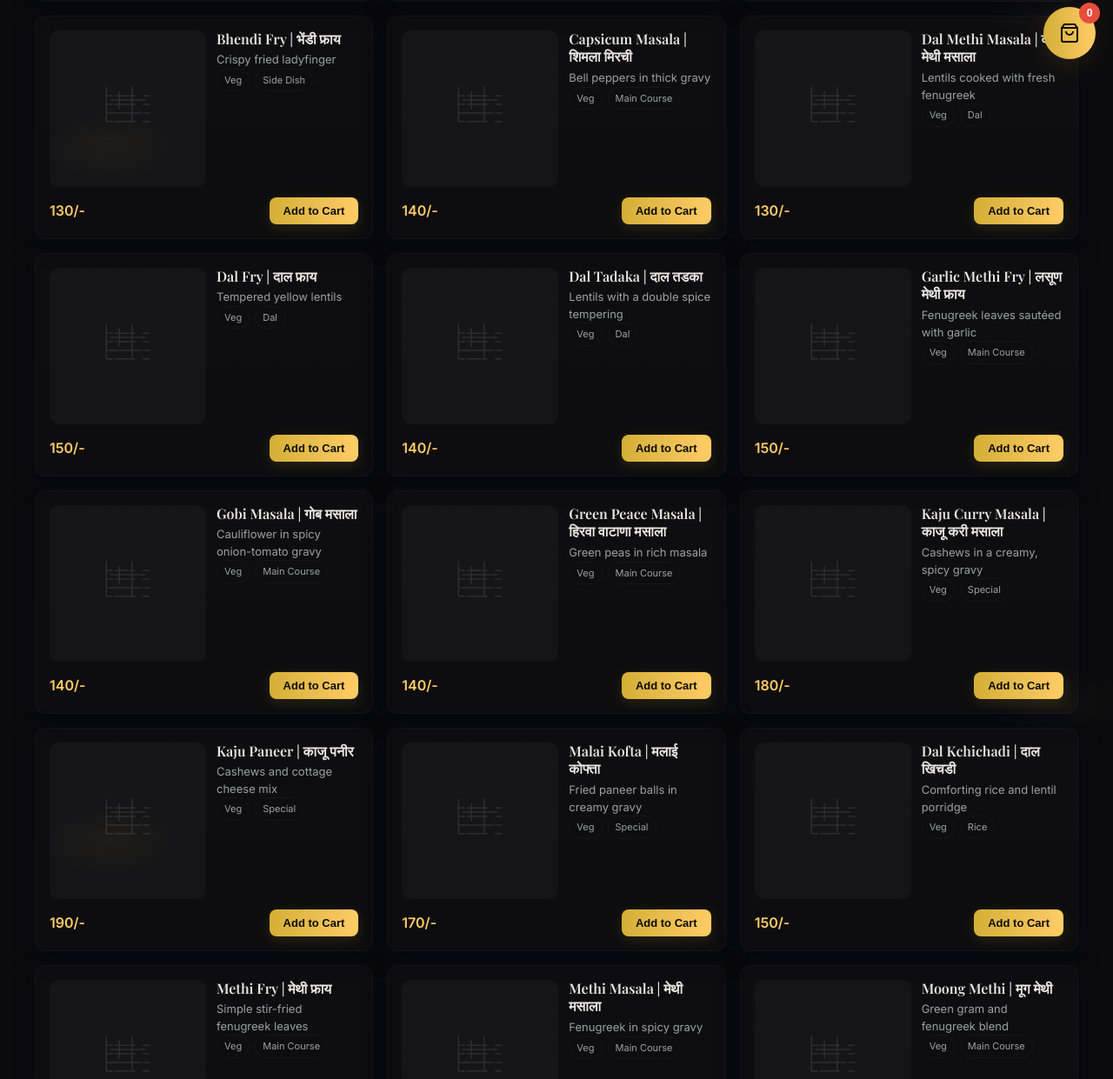
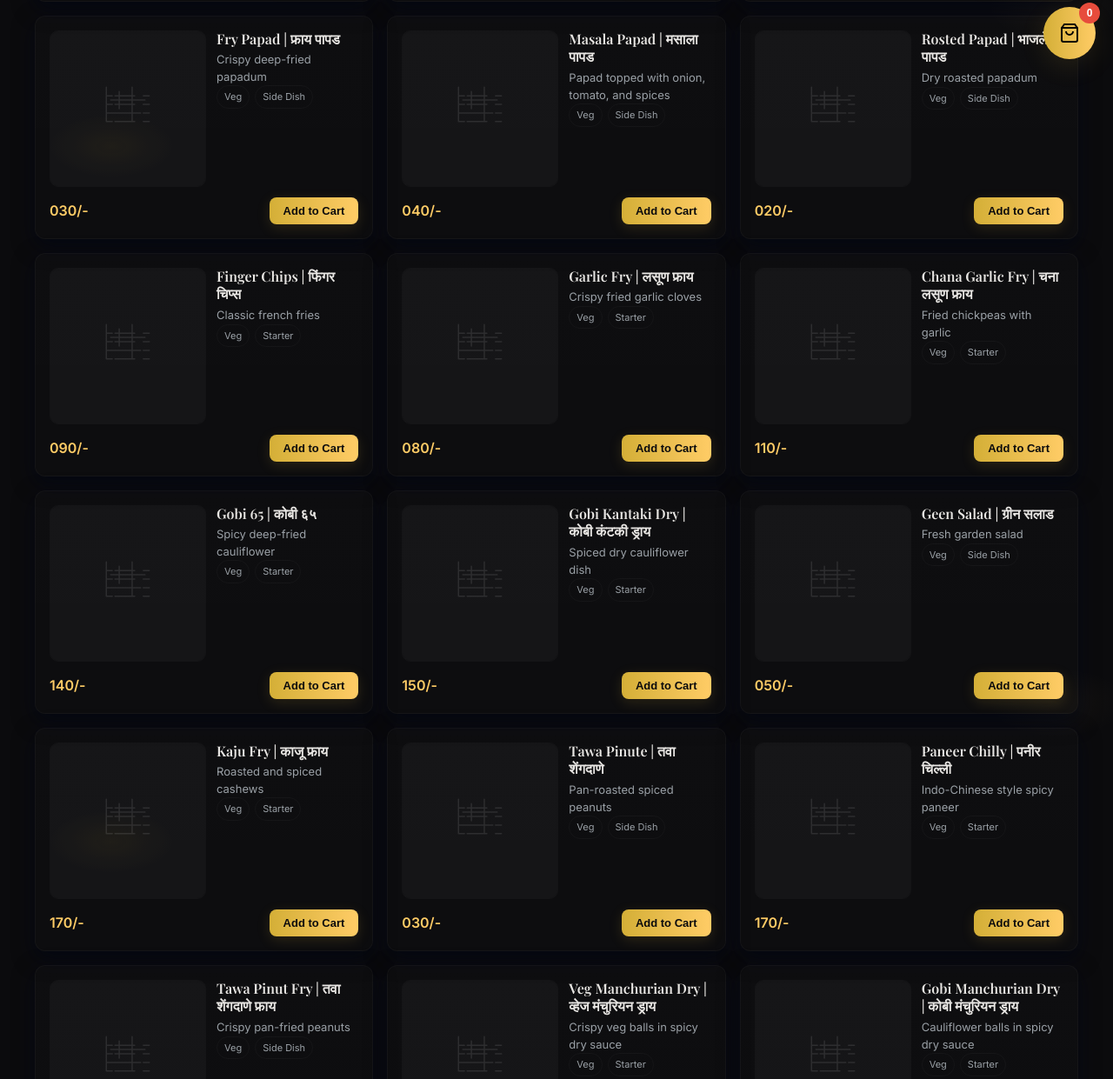
Before and after one commit to MenuSpeak/Hotel-JP-2277, a plain HTML site: page index.html in a window 1280 px wide. Shown: the part 712-1953 px from the top of the page at 87% size. Drawn offline with nearby package versions, Linux system fonts and the light colour scheme.

Commit message:
Update index.html

```diff
--- a/index.html
+++ b/index.html
@@ -1197,12 +1197,12 @@
 
    <div class="tabs-scroll">
 <button class="tab active" data-cat="all">🍽️ All Items</button>
+<button class="tab" data-cat="स्टार्टर्स / स्नॅक्स">🍟 Starters & Snacks</button>
 <button class="tab" data-cat="व्हेज">🥦 Veg Main Course</button>
 <button class="tab" data-cat="नॉनव्हेज">🍗 Non-Veg Special</button>
 <button class="tab" data-cat="थाळी">🍱 Special Thali</button>
 <button class="tab" data-cat="राईस">🍚 Rice & Biryani</button>
 <button class="tab" data-cat="रोटी / भाकरी">🫓 Roti & Bhakri</button>
-<button class="tab" data-cat="स्टार्टर्स / स्नॅक्स">🍟 Starters & Snacks</button>
                 </div>
                 </div>
             </div>
@@ -1347,6 +1347,33 @@
     <script>
         // Menu Data - FIXED VERSION
         const data = [
+
+{"id": 82, "cat": "स्टार्टर्स / स्नॅक्स", "name": "Chilly Pakoda | मिरची भजे", "price": "090/-", "desc": "Spicy green chili fritters", "tags": ["Veg", "Starter"], "img": "img/chilly_pakoda.jpeg"},
+{"id": 83, "cat": "स्टार्टर्स / स्नॅक्स", "name": "Onion Pakoda | कांदा भजे", "price": "090/-", "desc": "Crispy onion fritters", "tags": ["Veg", "Starter"], "img": "img/onion_pakoda.jpeg"},
+{"id": 84, "cat": "स्टार्टर्स / स्नॅक्स", "name": "Mix Pakoda | मिक्स भजे", "price": "100/-", "desc": "Assorted vegetable fritters", "tags": ["Veg", "Starter"], "img": "img/mix_pakoda.jpeg"},
+{"id": 85, "cat": "स्टार्टर्स / स्नॅक्स", "name": "Fry Papad | फ्राय पापड", "price": "030/-", "desc": "Crispy deep-fried papadum", "tags": ["Veg", "Side Dish"], "img": "img/fry_papad.jpeg"},
+{"id": 86, "cat": "स्टार्टर्स / स्नॅक्स", "name": "Masala Papad | मसाला पापड", "price": "040/-", "desc": "Papad topped with onion, tomato, and spices", "tags": ["Veg", "Side Dish"], "img": "img/masala_papad.jpeg"},
+{"id": 87, "cat": "स्टार्टर्स / स्नॅक्स", "name": "Rosted Papad | भाजलेला पापड", "price": "020/-", "desc": "Dry roasted papadum", "tags": ["Veg", "Side Dish"], "img": "img/roasted_papad.jpeg"},
+{"id": 88, "cat": "स्टार्टर्स / स्नॅक्स", "name": "Finger Chips | फिंगर चिप्स", "price": "090/-", "desc": "Classic french fries", "tags": ["Veg", "Starter"], "img": "img/finger_chips.jpeg"},
+{"id": 89, "cat": "स्टार्टर्स / स्नॅक्स", "name": "Garlic Fry | लसूण फ्राय", "price": "080/-", "desc": "Crispy fried garlic cloves", "tags": ["Veg", "Starter"], "img": "img/garlic_fry.jpeg"},
+{"id": 90, "cat": "स्टार्टर्स / स्नॅक्स", "name": "Chana Garlic Fry | चना लसूण फ्राय", "price": "110/-", "desc": "Fried chickpeas with garlic", "tags": ["Veg", "Starter"], "img": "img/chana_garlic_fry.jpeg"},
+{"id": 91, "cat": "स्टार्टर्स / स्नॅक्स", "name": "Gobi 65 | कोबी ६५", "price": "140/-", "desc": "Spicy deep-fried cauliflower", "tags": ["Veg", "Starter"], "img": "img/gobi_65.jpeg"},
+{"id": 92, "cat": "स्टार्टर्स / स्नॅक्स", "name": "Gobi Kantaki Dry | कोबी कंटकी ड्राय", "price": "150/-", "desc": "Spiced dry cauliflower dish", "tags": ["Veg", "Starter"], "img": "img/gobi_kantaki.jpeg"},
+{"id": 93, "cat": "स्टार्टर्स / स्नॅक्स", "name": "Geen Salad | ग्रीन सलाड", "price": "050/-", "desc": "Fresh garden salad", "tags": ["Veg", "Side Dish"], "img": "img/green_salad.jpeg"},
+{"id": 94, "cat": "स्टार्टर्स / स्नॅक्स", "name": "Kaju Fry | काजू फ्राय", "price": "170/-", "desc": "Roasted and spiced cashews", "tags": ["Veg", "Starter"], "img": "img/kaju_fry.jpeg"},
+{"id": 95, "cat": "स्टार्टर्स / स्नॅक्स", "name": "Tawa Pinute | तवा शेंगदाणे", "price": "030/-", "desc": "Pan-roasted spiced peanuts", "tags": ["Veg", "Side Dish"], "img": "img/tawa_peanut.jpeg"},
+{"id": 96, "cat": "स्टार्टर्स / स्नॅक्स", "name": "Paneer Chilly | पनीर चिल्ली", "price": "170/-", "desc": "Indo-Chinese style spicy paneer", "tags": ["Veg", "Starter"], "img": "img/paneer_chilly.jpeg"},
+{"id": 97, "cat": "स्टार्टर्स / स्नॅक्स", "name": "Tawa Pinut Fry | तवा शेंगदाणे फ्राय", "price": "040/-", "desc": "Crispy pan-fried peanuts", "tags": ["Veg", "Side Dish"], "img": "img/tawa_peanut_fry.jpeg"},
+{"id": 98, "cat": "स्टार्टर्स / स्नॅक्स", "name": "Veg Manchurian Dry | व्हेज मंचुरियन ड्राय", "price": "150/-", "desc": "Crispy veg balls in spicy dry sauce", "tags": ["Veg", "Starter"], "img": "img/veg_manchurian.jpeg"},
+{"id": 99, "cat": "स्टार्टर्स / स्नॅक्स", "name": "Gobi Manchurian Dry | कोबी मंचुरियन ड्राय", "price": "150/-", "desc": "Cauliflower balls in spicy dry sauce", "tags": ["Veg", "Starter"], "img": "img/gobi_manchurian.jpeg"},
+{"id": 100, "cat": "स्टार्टर्स / स्नॅक्स", "name": "Green Peace Fry | हिरवा वाटाणा फ्राय", "price": "080/-", "desc": "Crispy fried green peas", "tags": ["Veg", "Starter"], "img": "img/green_peas_fry.jpeg"},
+{"id": 101, "cat": "स्टार्टर्स / स्नॅक्स", "name": "Green Chilly Fry | हिरवी मिरची फ्राय", "price": "040/-", "desc": "Fried salted green chilies", "tags": ["Veg", "Side Dish"], "img": "img/green_chilly_fry.jpeg"},
+{"id": 102, "cat": "स्टार्टर्स / स्नॅक्स", "name": "Paneer Pakoda | पनीर पकोडा", "price": "150/-", "desc": "Soft paneer fritters", "tags": ["Veg", "Starter"], "img": "img/paneer_pakoda.jpeg"},
+{"id": 103, "cat": "स्टार्टर्स / स्नॅक्स", "name": "Green Peace Rost | हिरवा वाटाणा भाजलेला", "price": "080/-", "desc": "Dry roasted green peas", "tags": ["Veg", "Side Dish"], "img": "img/green_peas_roast.jpeg"},
+
+
+
+
 {"id": 1, "cat": "व्हेज", "name": "Allo Masala | आलू मसाला", "price": "120/-", "desc": "Spiced potato curry", "tags": ["Veg", "Main Course"], "img": "img/allo_masala.jpeg"},
 {"id": 2, "cat": "व्हेज", "name": "Baingan Bharta | बैंगन भर्ता", "price": "140/-", "desc": "Smoky mashed eggplant with spices", "tags": ["Veg", "Main Course"], "img": "img/baingan_bharta.jpeg"},
 {"id": 3, "cat": "व्हेज", "name": "Baigan Masala | बैंगन मसाला", "price": "140/-", "desc": "Eggplant cooked in spicy masala", "tags": ["Veg", "Main Course"], "img": "img/baigan_masala.jpeg"},
@@ -1390,12 +1417,12 @@
 {"id": 41, "cat": "रोटी / भाकरी", "name": "Jawar Roti | ज्वार रोटी", "price": "015/-", "desc": "Healthy sorghum flatbread", "tags": ["Veg", "Roti"], "img": "img/jawar_roti.jpeg"},
 {"id": 42, "cat": "रोटी / भाकरी", "name": "Tandoor Roti | तंदूरी रोटी", "price": "015/-", "desc": "Classic clay oven bread", "tags": ["Veg", "Roti"], "img": "img/tandoor_roti.jpeg"},
 {"id": 43, "cat": "राईस", "name": "Masala Rice Full | राईस फुल", "price": "130/-", "desc": "Spiced rice (Full portion)", "tags": ["Veg", "Rice", "Full"], "img": "img/masala_rice_full.jpeg"},
-{"id": 44, "cat": "राईस", "name": "Masala Rice Half | मसाला राईस हाफ", "price": "080/-", "desc": "Spiced rice (Half portion)", "tags": ["Veg", "Rice", "Half"], "img": "img/masala_rice_half.jpeg"},
+{"id": 44, "cat": "राईस", "name": "Masala Rice Half | मसाला राईस हाफ", "price": "080/-", "desc": "Spiced rice (Half portion)", "tags": ["Veg", "Rice", "Half"], "img": "img/masala_rice_full.jpeg"},
 {"id": 45, "cat": "राईस", "name": "Veg Fried Rice | व्हेज फ्राईड राईस", "price": "140/-", "desc": "Stir-fried rice with vegetables", "tags": ["Veg", "Rice"], "img": "img/veg_fried_rice.jpeg"},
 {"id": 46, "cat": "राईस", "name": "Jeera Rice Full | जीरा राईस फुल", "price": "120/-", "desc": "Cumin flavored rice (Full portion)", "tags": ["Veg", "Rice", "Full"], "img": "img/jeera_rice_full.jpeg"},
-{"id": 47, "cat": "राईस", "name": "Jeera Rice Half | जीरा राईस हाफ", "price": "060/-", "desc": "Cumin flavored rice (Half portion)", "tags": ["Veg", "Rice", "Half"], "img": "img/jeera_rice_half.jpeg"},
+{"id": 47, "cat": "राईस", "name": "Jeera Rice Half | जीरा राईस हाफ", "price": "060/-", "desc": "Cumin flavored rice (Half portion)", "tags": ["Veg", "Rice", "Half"], "img": "img/jeera_rice_full.jpeg"},
 {"id": 48, "cat": "राईस", "name": "Steem Rice Full | स्टीम राईस फुल", "price": "100/-", "desc": "Plain steamed rice (Full portion)", "tags": ["Veg", "Rice", "Full"], "img": "img/steam_rice_full.jpeg"},
-{"id": 49, "cat": "राईस", "name": "Steem Rice Half | स्टीम राईस हाफ", "price": "050/-", "desc": "Plain steamed rice (Half portion)", "tags": ["Veg", "Rice", "Half"], "img": "img/steam_rice_half.jpeg"},
+{"id": 49, "cat": "राईस", "name": "Steem Rice Half | स्टीम राईस हाफ", "price": "050/-", "desc": "Plain steamed rice (Half portion)", "tags": ["Veg", "Rice", "Half"], "img": "img/steam_rice_full.jpeg"},
 {"id": 50, "cat": "राईस", "name": "Veg Biryani | व्हेज बिर्याणी", "price": "170/-", "desc": "Aromatic layered vegetable rice", "tags": ["Veg", "Rice", "Biryani"], "img": "img/veg_biryani.jpeg"},
 
 {"id": 51, "cat": "नॉनव्हेज", "name": "Boil Egg | बॉईल अंडा-2", "price": "030/-", "desc": "Two hard-boiled eggs", "tags": ["Non-Veg", "Egg"], "img": "img/boil_egg.jpeg"},
@@ -1412,9 +1439,9 @@
 {"id": 62, "cat": "नॉनव्हेज", "name": "Boil Chicken | चिकन बॉईल", "price": "150/-", "desc": "Simple boiled chicken with mild spices", "tags": ["Non-Veg", "Chicken"], "img": "img/boil_chicken.jpeg"},
 {"id": 63, "cat": "नॉनव्हेज", "name": "Chicken Curry | चिकन करी", "price": "140/-", "desc": "Traditional chicken gravy", "tags": ["Non-Veg", "Chicken", "Main Course"], "img": "img/chicken_curry.jpeg"},
 {"id": 64, "cat": "नॉनव्हेज", "name": "Chicken Handi Full | चिकन हंडी फुल", "price": "1200/-", "desc": "Full portion chicken cooked in handi", "tags": ["Non-Veg", "Chicken", "Full"], "img": "img/chicken_handi_full.jpeg"},
-{"id": 65, "cat": "नॉनव्हेज", "name": "Chicken Handi Half | चिकन हंडी हाफ", "price": "800/-", "desc": "Half portion chicken cooked in handi", "tags": ["Non-Veg", "Chicken", "Half"], "img": "img/chicken_handi_half.jpeg"},
+{"id": 65, "cat": "नॉनव्हेज", "name": "Chicken Handi Half | चिकन हंडी हाफ", "price": "800/-", "desc": "Half portion chicken cooked in handi", "tags": ["Non-Veg", "Chicken", "Half"], "img": "img/chicken_handi_full.jpeg"},
 {"id": 66, "cat": "नॉनव्हेज", "name": "Chicken Briyani Full | चिकन बिर्याणी फुल", "price": "180/-", "desc": "Full portion aromatic chicken biryani", "tags": ["Non-Veg", "Chicken", "Rice", "Full"], "img": "img/chicken_biryani_full.jpeg"},
-{"id": 67, "cat": "नॉनव्हेज", "name": "Chicken Briyani Half | चिकन बिर्याणी हाफ", "price": "090/-", "desc": "Half portion aromatic chicken biryani", "tags": ["Non-Veg", "Chicken", "Rice", "Half"], "img": "img/chicken_biryani_half.jpeg"},
+{"id": 67, "cat": "नॉनव्हेज", "name": "Chicken Briyani Half | चिकन बिर्याणी हाफ", "price": "090/-", "desc": "Half portion aromatic chicken biryani", "tags": ["Non-Veg", "Chicken", "Rice", "Half"], "img": "img/chicken_biryani_full.jpeg"},
 {"id": 68, "cat": "नॉनव्हेज", "name": "Chicken Masala | चिकन मसाला", "price": "160/-", "desc": "Chicken in thick spicy masala", "tags": ["Non-Veg", "Chicken", "Main Course"], "img": "img/chicken_masala.jpeg"},
 {"id": 69, "cat": "नॉनव्हेज", "name": "Mutton Kantaki | मटन कंटकी", "price": "190/-", "desc": "Special spiced mutton preparation", "tags": ["Non-Veg", "Mutton"], "img": "img/mutton_kantaki.jpeg"},
 {"id": 70, "cat": "नॉनव्हेज", "name": "Mutton Fry | मटन फ्राय", "price": "200/-", "desc": "Succulent fried mutton pieces", "tags": ["Non-Veg", "Mutton", "Starter"], "img": "img/mutton_fry.jpeg"},
@@ -1422,38 +1449,13 @@
 {"id": 72, "cat": "नॉनव्हेज", "name": "Mutton Curry | मटन करी", "price": "200/-", "desc": "Classic mutton gravy", "tags": ["Non-Veg", "Mutton", "Main Course"], "img": "img/mutton_curry.jpeg"},
 {"id": 73, "cat": "नॉनव्हेज", "name": "Mutton Biryani | मटन बिर्याणी", "price": "210/-", "desc": "Flavorful rice with spiced mutton", "tags": ["Non-Veg", "Mutton", "Rice"], "img": "img/mutton_biryani.jpeg"},
 {"id": 74, "cat": "नॉनव्हेज", "name": "Mutton Handi Full | मटन हंडी फुल", "price": "1400/-", "desc": "Full portion mutton handi", "tags": ["Non-Veg", "Mutton", "Full"], "img": "img/mutton_handi_full.jpeg"},
-{"id": 75, "cat": "नॉनव्हेज", "name": "Mutton Handi Half | मटन हंडी हाफ", "price": "1000/-", "desc": "Half portion mutton handi", "tags": ["Non-Veg", "Mutton", "Half"], "img": "img/mutton_handi_half.jpeg"},
+{"id": 75, "cat": "नॉनव्हेज", "name": "Mutton Handi Half | मटन हंडी हाफ", "price": "1000/-", "desc": "Half portion mutton handi", "tags": ["Non-Veg", "Mutton", "Half"], "img": "img/mutton_handi_full.jpeg"},
 {"id": 76, "cat": "नॉनव्हेज", "name": "Fish Curry | फिश करी", "price": "190/-", "desc": "Fish cooked in traditional gravy", "tags": ["Non-Veg", "Fish", "Main Course"], "img": "img/fish_curry.jpeg"},
 {"id": 77, "cat": "नॉनव्हेज", "name": "Fish Fry | फिश फ्राय", "price": "200/-", "desc": "Crispy deep-fried fish", "tags": ["Non-Veg", "Fish", "Starter"], "img": "img/fish_fry.jpeg"},
 {"id": 78, "cat": "थाळी", "name": "Mutton Thali | मटन थाळी", "price": "250/-", "desc": "Complete meal with mutton and sides", "tags": ["Non-Veg", "Thali"], "img": "img/mutton_thali.jpeg"},
 {"id": 79, "cat": "थाळी", "name": "Macchi Thali | मच्छी थाळी", "price": "200/-", "desc": "Complete meal with fish and sides", "tags": ["Non-Veg", "Thali"], "img": "img/fish_thali.jpeg"},
 {"id": 80, "cat": "थाळी", "name": "Chicken Thali | चिकन थाळी", "price": "200/-", "desc": "Complete meal with chicken and sides", "tags": ["Non-Veg", "Thali"], "img": "img/chicken_thali.jpeg"},
 {"id": 81, "cat": "थाळी", "name": "Murgi Thali | मुर्गी थाळी", "price": "1000/-", "desc": "Unlimited Thali for one person (Mutton/Chicken)", "tags": ["Non-Veg", "Premium", "Thali"], "img": "img/murgi_thali.jpeg"},
-{"id": 82, "cat": "स्टार्टर्स / स्नॅक्स", "name": "Chilly Pakoda | मिरची भजे", "price": "090/-", "desc": "Spicy green chili fritters", "tags": ["Veg", "Starter"], "img": "img/chilly_pakoda.jpeg"},
-{"id": 83, "cat": "स्टार्टर्स / स्नॅक्स", "name": "Onion Pakoda | कांदा भजे", "price": "090/-", "desc": "Crispy onion fritters", "tags": ["Veg", "Starter"], "img": "img/onion_pakoda.jpeg"},
-{"id": 84, "cat": "स्टार्टर्स / स्नॅक्स", "name": "Mix Pakoda | मिक्स भजे", "price": "100/-", "desc": "Assorted vegetable fritters", "tags": ["Veg", "Starter"], "img": "img/mix_pakoda.jpeg"},
-{"id": 85, "cat": "स्टार्टर्स / स्नॅक्स", "name": "Fry Papad | फ्राय पापड", "price": "030/-", "desc": "Crispy deep-fried papadum", "tags": ["Veg", "Side Dish"], "img": "img/fry_papad.jpeg"},
-{"id": 86, "cat": "स्टार्टर्स / स्नॅक्स", "name": "Masala Papad | मसाला पापड", "price": "040/-", "desc": "Papad topped with onion, tomato, and spices", "tags": ["Veg", "Side Dish"], "img": "img/masala_papad.jpeg"},
-{"id": 87, "cat": "स्टार्टर्स / स्नॅक्स", "name": "Rosted Papad | भाजलेला पापड", "price": "020/-", "desc": "Dry roasted papadum", "tags": ["Veg", "Side Dish"], "img": "img/roasted_papad.jpeg"},
-{"id": 88, "cat": "स्टार्टर्स / स्नॅक्स", "name": "Finger Chips | फिंगर चिप्स", "price": "090/-", "desc": "Classic french fries", "tags": ["Veg", "Starter"], "img": "img/finger_chips.jpeg"},
-{"id": 89, "cat": "स्टार्टर्स / स्नॅक्स", "name": "Garlic Fry | लसूण फ्राय", "price": "080/-", "desc": "Crispy fried garlic cloves", "tags": ["Veg", "Starter"], "img": "img/garlic_fry.jpeg"},
-{"id": 90, "cat": "स्टार्टर्स / स्नॅक्स", "name": "Chana Garlic Fry | चना लसूण फ्राय", "price": "110/-", "desc": "Fried chickpeas with garlic", "tags": ["Veg", "Starter"], "img": "img/chana_garlic_fry.jpeg"},
-{"id": 91, "cat": "स्टार्टर्स / स्नॅक्स", "name": "Gobi 65 | कोबी ६५", "price": "140/-", "desc": "Spicy deep-fried cauliflower", "tags": ["Veg", "Starter"], "img": "img/gobi_65.jpeg"},
-{"id": 92, "cat": "स्टार्टर्स / स्नॅक्स", "name": "Gobi Kantaki Dry | कोबी कंटकी ड्राय", "price": "150/-", "desc": "Spiced dry cauliflower dish", "tags": ["Veg", "Starter"], "img": "img/gobi_kantaki.jpeg"},
-{"id": 93, "cat": "स्टार्टर्स / स्नॅक्स", "name": "Geen Salad | ग्रीन सलाड", "price": "050/-", "desc": "Fresh garden salad", "tags": ["Veg", "Side Dish"], "img": "img/green_salad.jpeg"},
-{"id": 94, "cat": "स्टार्टर्स / स्नॅक्स", "name": "Kaju Fry | काजू फ्राय", "price": "170/-", "desc": "Roasted and spiced cashews", "tags": ["Veg", "Starter"], "img": "img/kaju_fry.jpeg"},
-{"id": 95, "cat": "स्टार्टर्स / स्नॅक्स", "name": "Tawa Pinute | तवा शेंगदाणे", "price": "030/-", "desc": "Pan-roasted spiced peanuts", "tags": ["Veg", "Side Dish"], "img": "img/tawa_peanut.jpeg"},
-{"id": 96, "cat": "स्टार्टर्स / स्नॅक्स", "name": "Paneer Chilly | पनीर चिल्ली", "price": "170/-", "desc": "Indo-Chinese style spicy paneer", "tags": ["Veg", "Starter"], "img": "img/paneer_chilly.jpeg"},
-{"id": 97, "cat": "स्टार्टर्स / स्नॅक्स", "name": "Tawa Pinut Fry | तवा शेंगदाणे फ्राय", "price": "040/-", "desc": "Crispy pan-fried peanuts", "tags": ["Veg", "Side Dish"], "img": "img/tawa_peanut_fry.jpeg"},
-{"id": 98, "cat": "स्टार्टर्स / स्नॅक्स", "name": "Veg Manchurian Dry | व्हेज मंचुरियन ड्राय", "price": "150/-", "desc": "Crispy veg balls in spicy dry sauce", "tags": ["Veg", "Starter"], "img": "img/veg_manchurian.jpeg"},
-{"id": 99, "cat": "स्टार्टर्स / स्नॅक्स", "name": "Gobi Manchurian Dry | कोबी मंचुरियन ड्राय", "price": "150/-", "desc": "Cauliflower balls in spicy dry sauce", "tags": ["Veg", "Starter"], "img": "img/gobi_manchurian.jpeg"},
-{"id": 100, "cat": "स्टार्टर्स / स्नॅक्स", "name": "Green Peace Fry | हिरवा वाटाणा फ्राय", "price": "080/-", "desc": "Crispy fried green peas", "tags": ["Veg", "Starter"], "img": "img/green_peas_fry.jpeg"},
-{"id": 101, "cat": "स्टार्टर्स / स्नॅक्स", "name": "Green Chilly Fry | हिरवी मिरची फ्राय", "price": "040/-", "desc": "Fried salted green chilies", "tags": ["Veg", "Side Dish"], "img": "img/green_chilly_fry.jpeg"},
-{"id": 102, "cat": "स्टार्टर्स / स्नॅक्स", "name": "Paneer Pakoda | पनीर पकोडा", "price": "150/-", "desc": "Soft paneer fritters", "tags": ["Veg", "Starter"], "img": "img/paneer_pakoda.jpeg"},
-{"id": 103, "cat": "स्टार्टर्स / स्नॅक्स", "name": "Green Peace Rost | हिरवा वाटाणा भाजलेला", "price": "080/-", "desc": "Dry roasted green peas", "tags": ["Veg", "Side Dish"], "img": "img/green_peas_roast.jpeg"},
-
-
-
 
 
 
```
